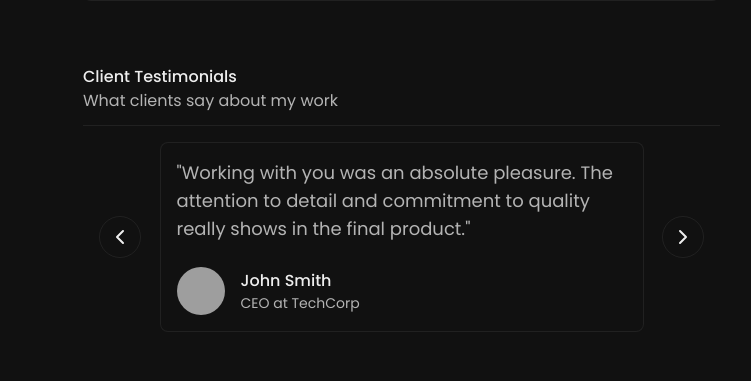
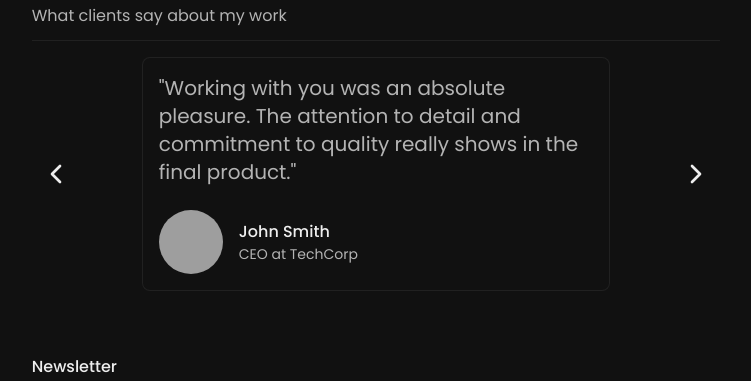
Before and after one commit to amaralfatah/amaralfatah.github.io, a Nuxt app: page / in a window 1280 px wide. Shown: the part 3474-3855 px from the top of the page, without its empty margins (336-1087 px from the left). Built offline with nearby package versions, Linux system fonts and the light colour scheme; grey boxes are pictures that could not be loaded.

Commit message:
style responsive

```diff
--- a/components/TestimonialsSlider.vue
+++ b/components/TestimonialsSlider.vue
@@ -8,15 +8,15 @@
         <div
           v-for="testimonial in testimonials"
           :key="testimonial.id"
-          class="flex justify-center flex-shrink-0 w-full px-4"
+          class="flex justify-center flex-shrink-0 w-full px-4 md:px-8"
         >
-          <div class="w-4/5 card-base">
-            <p class="mb-6 text-lg">"{{ testimonial.text }}"</p>
+          <div class="w-3/4 md:w-3/5 lg:w-3/4 card-base">
+            <p class="mb-6 text-lg md:text-xl">"{{ testimonial.text }}"</p>
             <div class="flex items-center gap-4">
               <img
                 :src="testimonial.avatar"
                 :alt="testimonial.name"
-                class="w-12 h-12 rounded-full"
+                class="w-12 h-12 rounded-full md:w-16 md:h-16"
               />
               <div>
                 <h4 class="font-medium">{{ testimonial.name }}</h4>
@@ -29,20 +29,19 @@
     </div>
 
     <div
-      class="absolute flex justify-between w-full px-4 -translate-y-1/2 top-1/2"
+      class="absolute z-10 flex justify-between w-full -translate-y-1/2 top-1/2"
     >
       <button
         @click="prevSlide"
-        class="p-2 transition-all duration-300 bg-transparent border rounded-full border-mygray/10 hover:border-mygray/50"
+        class="p-2 transition-all duration-300 bg-transparent rounded-full hover:border hover:border-mygray/50 focus:outline-none"
       >
-        <ChevronLeftIcon class="w-6 h-6" />
+        <ChevronLeftIcon class="w-6 h-6 md:w-8 md:h-8" />
       </button>
-
       <button
         @click="nextSlide"
-        class="p-2 transition-all duration-300 bg-transparent border rounded-full border-mygray/10 hover:border-mygray/50"
+        class="p-2 transition-all duration-300 bg-transparent rounded-full hover:border hover:border-mygray/50 focus:outline-none"
       >
-        <ChevronRightIcon class="w-6 h-6" />
+        <ChevronRightIcon class="w-6 h-6 md:w-8 md:h-8" />
       </button>
     </div>
   </div>
@@ -89,3 +88,7 @@ const prevSlide = () => {
     (currentSlide.value - 1 + testimonials.length) % testimonials.length;
 };
 </script>
+
+<style>
+/* No additional CSS needed, all styles are handled by Tailwind */
+</style>
```
